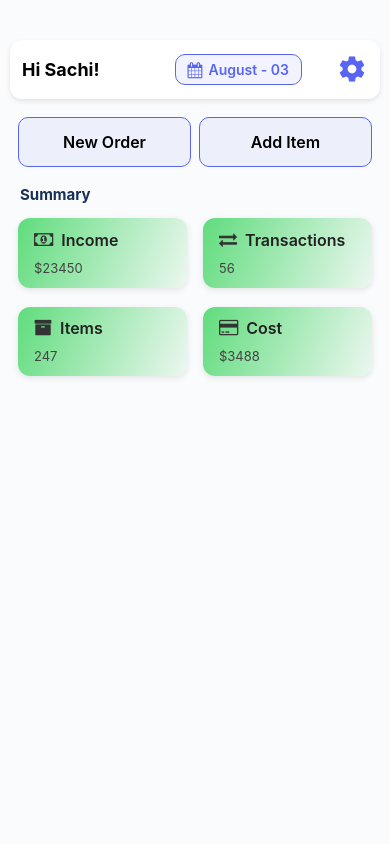
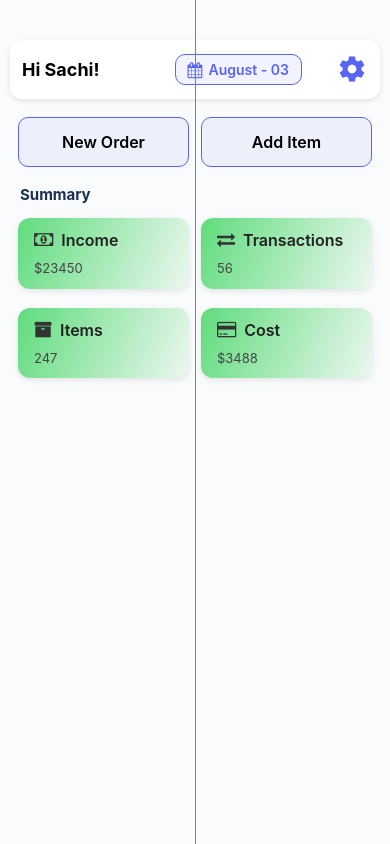
Before and after one commit to sachith-coding/POS-Mobile-App, a React Native app: screen / in a window 390 px wide. Built offline with nearby package versions, Linux system fonts and the light colour scheme.

Commit message:
Add vertical line to measure and middle space between buttons and Cards

```diff
--- a/App.js
+++ b/App.js
@@ -22,6 +22,8 @@ export default function App() {
         <MainActionComponent   onNewOrder={() => { /* navigate or open new order */ }} onAddItem={() => { /* open add item UI */ }} />
         <SummaryCardNew />
       </SafeAreaView>
+
+      <View style={styles.verticalLine} />
     </View>
   );
 }
@@ -34,4 +36,13 @@ const styles = StyleSheet.create({
   container: {
     flex: 1,
   },
+  verticalLine: {
+    position: 'absolute',
+    top: 0,
+    bottom: 0,
+    left: '50%',
+    width: 1,
+    backgroundColor: 'gray',
+    zIndex: 999,
+  },
 });
--- a/components/MainActionBar/MainActionComponent.js
+++ b/components/MainActionBar/MainActionComponent.js
@@ -8,7 +8,8 @@ export default function MainActionComponent({ onNewOrder, onAddItem }) {
       <Pressable style={styles.button} onPress={onNewOrder}>
         <Text style={styles.label}>New Order</Text>
       </Pressable>
-      <Pressable style={[styles.button, styles.leftSpacing]} onPress={onAddItem}>
+      <View style={{ width: 12 }} />
+      <Pressable style={styles.button} onPress={onAddItem}>
         <Text style={styles.label}>Add Item</Text>
       </Pressable>
     </View>
@@ -33,9 +34,6 @@ const styles = StyleSheet.create({
     padding: 6,
     paddingHorizontal: 10,
   },
-  leftSpacing: {
-    marginLeft: 8,
-  },
   label: {
     fontSize: 16,
     fontWeight: '600',
--- a/components/SummaryBar/SummaryCardComponentNew.js
+++ b/components/SummaryBar/SummaryCardComponentNew.js
@@ -20,6 +20,7 @@ export default function SummaryCardNew({ onNewOrder, onAddItem }) {
         <View style={styles.button} onPress={onNewOrder}>
             <CardComponent title={data[0].title} description={data[0].description} iconName="money" />
         </View>
+        <View style={{ width: 12 }} />
         <View style={[styles.button, styles.leftSpacing]} onPress={onAddItem}>
             <CardComponent title={data[1].title} description={data[1].description} iconName="exchange"/>
         </View>
@@ -29,6 +30,7 @@ export default function SummaryCardNew({ onNewOrder, onAddItem }) {
         <View style={styles.button} onPress={onNewOrder}>
             <CardComponent title={data[2].title} description={data[2].description} iconName="archive" />
         </View>
+        <View style={{ width: 12 }} />
         <View style={[styles.button, styles.leftSpacing]} onPress={onAddItem}>
             <CardComponent title={data[3].title} description={data[3].description} iconName="credit-card" />
         </View>
@@ -52,9 +54,6 @@ const styles = StyleSheet.create({
     borderRadius: 8,
     aspectRatio: 2,
   },
-  leftSpacing: {
-    marginLeft: 16
-  },
   heading: {
     fontSize: 15,
     fontWeight: '700',
```
